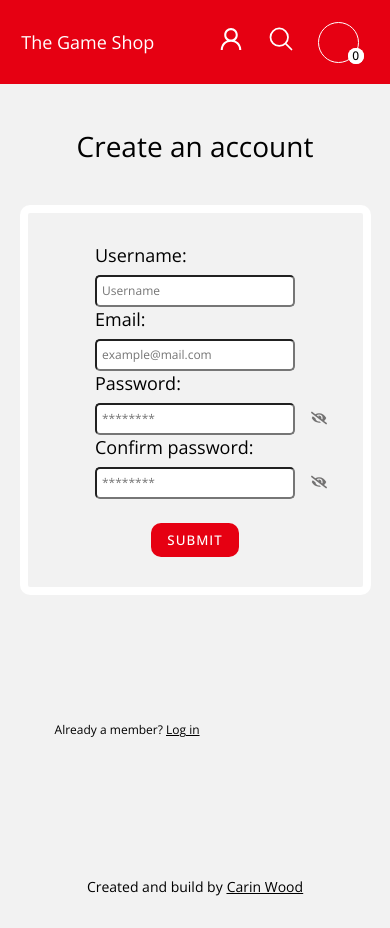
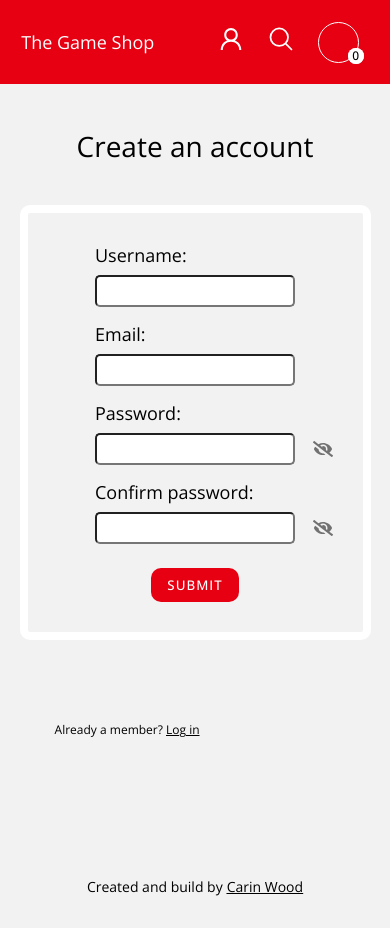
Before and after one commit to CarinWood/Game-shop, a React (Create React App) app: page /login in a window 390 px wide. Both pictures are taken after a click on the element "Create account". Built offline with nearby package versions, Linux system fonts and the light colour scheme; some icons are missing.

Commit message:
made extra space between labels and inputs in login and register

```diff
--- a/src/components/login/Login.tsx
+++ b/src/components/login/Login.tsx
@@ -53,18 +53,16 @@ const handleSubmit = (e: React.FormEvent<HTMLFormElement>) => {
                 <input
                     required
                     name="username"
-                    placeholder='Username'
                     value={typedName}
                     onChange={handleTypedName}
                 />
             </div>
 
             <div className='login-div'>
-                <label>Password:</label>
+                <label className='form-label'>Password:</label>
                 <input
                     required
                     type={hidePassword ? "password" : "text"}
-                    placeholder="********"
                     value={typedPass}
                     onChange={handleTypedPassword}
                 />
--- a/src/components/register/Register.tsx
+++ b/src/components/register/Register.tsx
@@ -93,7 +93,6 @@ export const Register:FC<Props> = ({showLogin, showSuccess, setRunConfetti}) =>
                 {hasSpaces && <span className="warning">Cannot contain spaces!</span>}
                 <input name="username"
                 required
-                placeholder='Username'
                 value={username}
                 onChange={changeUsername}
                 maxLength={10}
@@ -103,11 +102,10 @@ export const Register:FC<Props> = ({showLogin, showSuccess, setRunConfetti}) =>
 
 
             <div>
-                <label>Email:</label>
+                <label className="form-label">Email:</label>
                 <input
                     required
                     type="email"
-                    placeholder="example@mail.com"
                     value={email}
                     onChange={changeEmail}
                 />
@@ -115,11 +113,10 @@ export const Register:FC<Props> = ({showLogin, showSuccess, setRunConfetti}) =>
 
             <div>
                 {isNotEqual && <span className="not-equal">Passwords don't match!</span>}
-                <label>Password:</label>
+                <label className="form-label">Password:</label>
                 <input
                     required
                     type={hidePassword ? "password" : "text"}
-                    placeholder="********"
                     value={password}
                     onChange={changePassword}
                 />
@@ -128,11 +125,10 @@ export const Register:FC<Props> = ({showLogin, showSuccess, setRunConfetti}) =>
                 </span>
             </div>
             <div>
-                <label>Confirm password:</label>
+                <label className="form-label">Confirm password:</label>
                 <input
                     required
                     type={hideConfirmPassword ? 'password' : 'text'}
-                    placeholder="********"
                     value={confirmPassword}
                     onChange={changeConfirmPassword}
                 />
--- a/src/styles/loginpage.css
+++ b/src/styles/loginpage.css
@@ -259,14 +259,21 @@
 
     .eye {
         position: absolute;
-        right: 2%;
-        bottom: 5%;
+        right: 0%;
+        bottom: 0%;
         cursor: pointer;
         color: rgb(115, 114, 114);
+        font-size: 20px;
     }
 
     .login-register-text {
         bottom: -25%;
     }
 
+
+
+    .form-label {
+        margin-top: 15px!important;
+    }
+
 }
```
